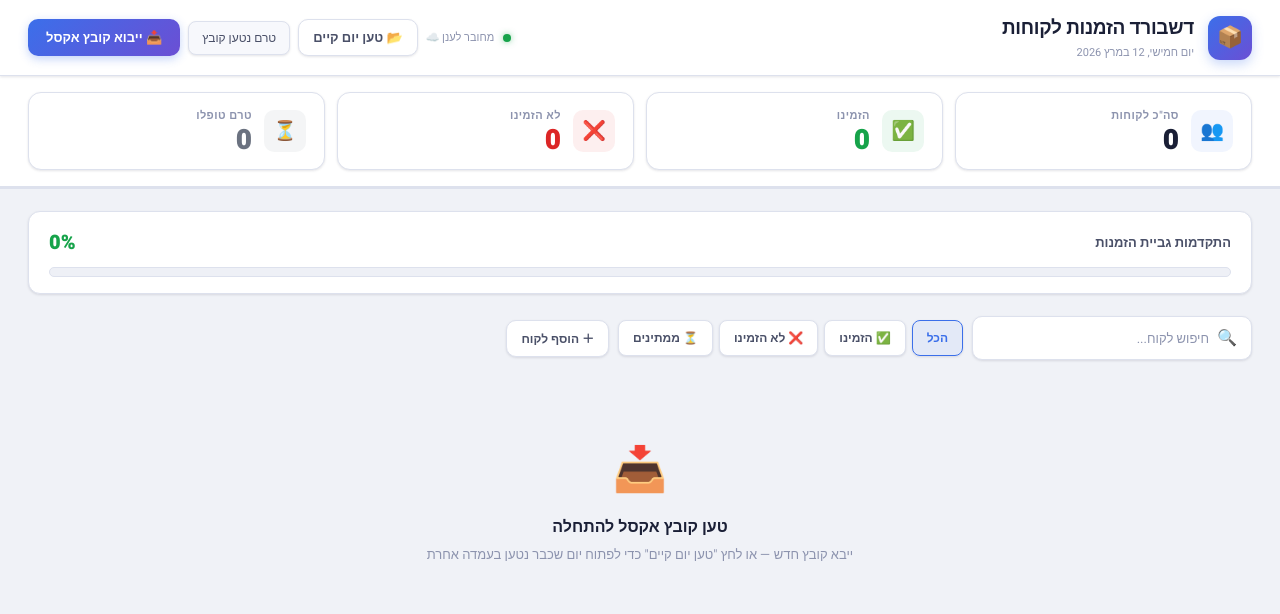
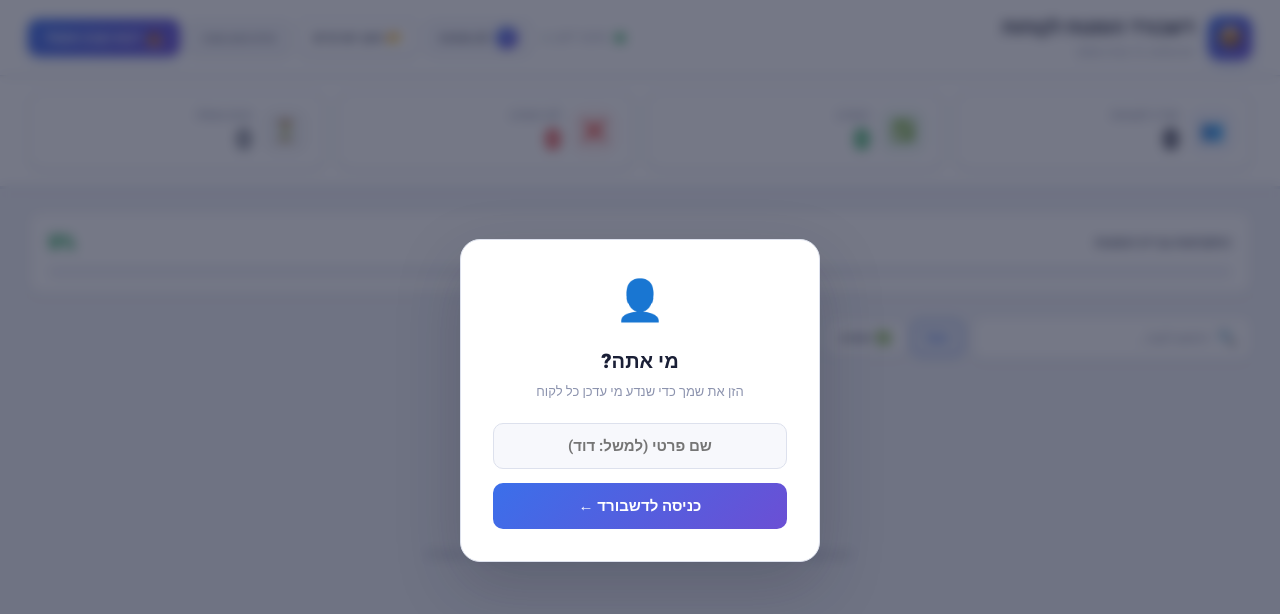
Before and after one commit to oranbe93-coder/orders-dashboard, a plain HTML site: page index.html in a window 1280 px wide. Drawn offline with Linux system fonts and the light colour scheme.

Commit message:
Update index.html

```diff
--- a/index.html
+++ b/index.html
@@ -225,6 +225,22 @@ tr.row-red:hover{background:rgba(220,38,38,0.09);}
 /* TOAST */
 .toast{position:fixed;bottom:24px;left:50%;transform:translateX(-50%) translateY(80px);background:#1a1f36;color:#fff;padding:10px 20px;border-radius:10px;font-size:13px;font-weight:600;opacity:0;transition:all .3s;z-index:400;pointer-events:none;}
 .toast.show{opacity:1;transform:translateX(-50%) translateY(0);}
+/* USERNAME MODAL */
+.username-ov{display:none;position:fixed;inset:0;background:rgba(26,31,54,0.6);z-index:500;align-items:center;justify-content:center;backdrop-filter:blur(6px);}
+.username-ov.open{display:flex;}
+.username-box{background:var(--surface);border:1px solid var(--border);border-radius:20px;padding:32px;width:360px;max-width:95vw;box-shadow:0 24px 64px rgba(26,31,54,0.22);text-align:center;}
+.username-box .ulogo{font-size:40px;margin-bottom:16px;}
+.username-box h2{font-size:20px;font-weight:900;margin-bottom:6px;}
+.username-box p{font-size:13px;color:var(--text-dim);margin-bottom:22px;}
+.username-box input{width:100%;background:var(--surface2);border:1.5px solid var(--border);border-radius:10px;padding:11px 14px;color:var(--text);font-family:'Heebo',sans-serif;font-size:15px;font-weight:700;outline:none;text-align:center;transition:border-color .15s;margin-bottom:14px;}
+.username-box input:focus{border-color:var(--accent);background:#fff;}
+.username-box .usubmit{width:100%;padding:12px;border-radius:10px;background:linear-gradient(135deg,var(--accent),var(--accent2));color:#fff;border:none;font-family:'Heebo',sans-serif;font-size:15px;font-weight:700;cursor:pointer;}
+/* AUDIT */
+.audit{font-size:10px;color:var(--text-dim);margin-top:3px;display:flex;align-items:center;gap:4px;}
+.audit-name{font-weight:700;color:var(--accent);}
+/* USER BADGE */
+.user-badge{display:flex;align-items:center;gap:6px;background:var(--surface2);border:1px solid var(--border);border-radius:8px;padding:6px 12px;font-size:12px;font-weight:700;color:var(--text-mid);}
+.user-avatar{width:22px;height:22px;border-radius:50%;background:linear-gradient(135deg,var(--accent),var(--accent2));display:flex;align-items:center;justify-content:center;font-size:11px;color:#fff;font-weight:800;}
 </style>
 </head>
 <body>
@@ -239,6 +255,10 @@ tr.row-red:hover{background:rgba(220,38,38,0.09);}
   </div>
   <div class="header-right">
     <div class="sync-label"><span class="sync-dot" id="syncDot"></span><span id="syncText">מתחבר...</span></div>
+    <div class="user-badge" id="userBadge" onclick="changeUsername()" title="לחץ לשינוי שם">
+      <div class="user-avatar" id="userAvatar">?</div>
+      <span id="userNameDisplay">לא מזוהה</span>
+    </div>
     <button class="session-btn" onclick="openSessionModal()">📂 טען יום קיים</button>
     <div class="pill" id="sheetPill">טרם נטען קובץ</div>
     <button class="import-btn" onclick="document.getElementById('fileInput').click()">📥 ייבוא קובץ אקסל</button>
@@ -306,11 +326,25 @@ tr.row-red:hover{background:rgba(220,38,38,0.09);}
   </div>
 </div>
 
+
+<!-- USERNAME MODAL -->
+<div class="username-ov" id="usernameModal">
+  <div class="username-box">
+    <div class="ulogo">👤</div>
+    <h2>מי אתה?</h2>
+    <p>הזן את שמך כדי שנדע מי עדכן כל לקוח</p>
+    <input type="text" id="usernameInp" placeholder="שם פרטי (למשל: דוד)" maxlength="20">
+    <button class="usubmit" onclick="saveUsername()">כניסה לדשבורד ←</button>
+  </div>
+</div>
+
 <div class="toast" id="toast"></div>
+
 
 <script>
 // ── STATE ──────────────────────────────────────────────────────
 let days=[], regions={}, currentDay='', activeFilter='all', nextId=1;
+let currentUser = localStorage.getItem('dashboardUser') || '';
 let currentDateKey='';  // e.g. "2024-01-15"
 let fbReady=false;
 let _unsubscribe=null;
@@ -329,7 +363,35 @@ document.addEventListener('DOMContentLoaded', () => {
   document.getElementById('todayDate').textContent =
     new Date().toLocaleDateString('he-IL',{weekday:'long',year:'numeric',month:'long',day:'numeric'});
   showMainEmpty();
+  if(!currentUser) {
+    document.getElementById('usernameModal').classList.add('open');
+  } else {
+    updateUserBadge(currentUser);
+  }
+  // Allow Enter key in username input
+  document.getElementById('usernameInp').addEventListener('keydown', e => {
+    if(e.key === 'Enter') saveUsername();
+  });
 });
+
+function saveUsername(){
+  const name = document.getElementById('usernameInp').value.trim();
+  if(!name){ alert('נא להזין שם'); return; }
+  currentUser = name;
+  localStorage.setItem('dashboardUser', name);
+  document.getElementById('usernameModal').classList.remove('open');
+  updateUserBadge(name);
+  showToast('ברוך הבא ' + name + '! 👋');
+}
+function changeUsername(){
+  document.getElementById('usernameInp').value = currentUser;
+  document.getElementById('usernameModal').classList.add('open');
+  setTimeout(()=>document.getElementById('usernameInp').focus(), 100);
+}
+function updateUserBadge(name){
+  document.getElementById('userNameDisplay').textContent = name;
+  document.getElementById('userAvatar').textContent = name.charAt(0).toUpperCase();
+}
 
 function showMainEmpty(){
   document.getElementById('regionsContainer').innerHTML=`
@@ -561,6 +623,7 @@ function renderDay(){
                 <td>
                   <div class="c-name">${esc(c.name)}</div>
                   ${c.origNote?`<div class="c-orig">📌 ${esc(c.origNote)}</div>`:''}
+                  ${c.lastEditedBy?`<div class="audit">✏️ <span class="audit-name">${esc(c.lastEditedBy)}</span> · <span class="audit-time">${esc(c.lastEditedAt||'')}</span></div>`:''}
                 </td>
                 <td><div class="c-phone">${esc(c.phone||'—')}</div></td>
                 <td>
@@ -621,11 +684,16 @@ function findRegion(regionKey){
 function setStatus(regionKey, custId, status){
   const region=findRegion(regionKey);
   if(!region||!region.customers[custId]) return;
-  region.customers[custId].status=status;
-  // Push to Firebase with correct path
+  const now = new Date();
+  const timeStr = now.toLocaleTimeString('he-IL',{hour:'2-digit',minute:'2-digit'});
+  region.customers[custId].status = status;
+  region.customers[custId].lastEditedBy = currentUser || 'לא ידוע';
+  region.customers[custId].lastEditedAt = timeStr;
   if(fbReady && currentDateKey){
     const dayKey=getDayForRegion(regionKey);
     window._fb.updateCustomer(currentDateKey, dayKey, regionKey, custId, 'status', status);
+    window._fb.updateCustomer(currentDateKey, dayKey, regionKey, custId, 'lastEditedBy', currentUser || 'לא ידוע');
+    window._fb.updateCustomer(currentDateKey, dayKey, regionKey, custId, 'lastEditedAt', timeStr);
   }
   renderDay(); refreshStats();
 }
```
